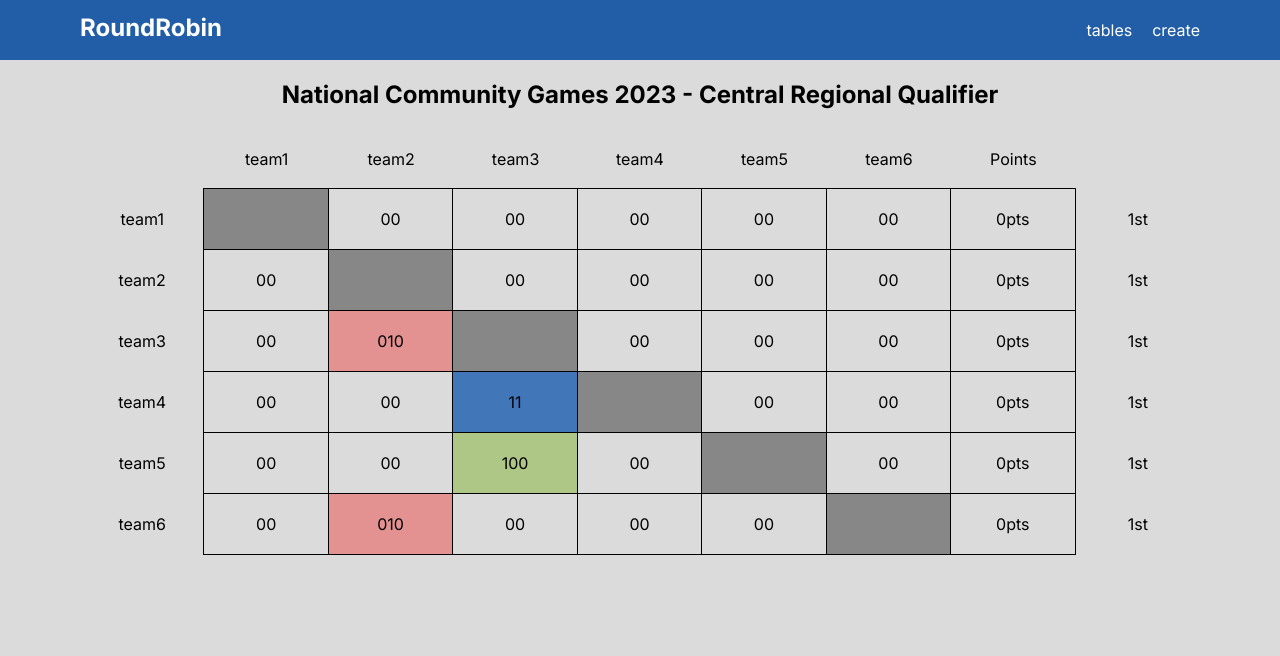
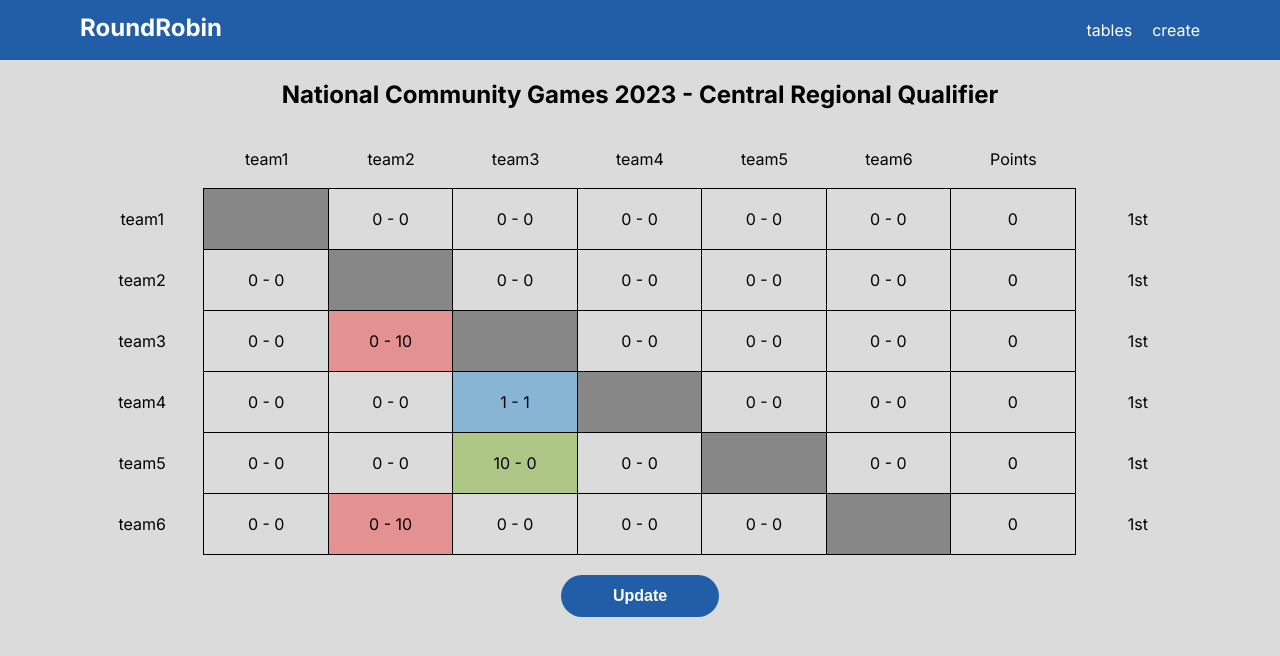
Before and after one commit to geraldhyw/round-robin-maker, a JavaScript app in the folder frontend/: page /indi-table in a window 1280 px wide. Shown: the top 656 px of the page. Built offline with nearby package versions, Linux system fonts and the light colour scheme; the HTML template or start-up script is replaced by a standard one.

Commit message:
improved on indi-table visuals and completed frontend

```diff
--- a/frontend/src/css/IndiTable.css
+++ b/frontend/src/css/IndiTable.css
@@ -29,11 +29,19 @@
 }
 
 .draw {
-    background-color: var(--secondary-blue);
+    background-color: var(--fixture-blue);
 }
 
 .blackout {
     background-color: var(--fixture-grey);
+}
+
+.hoverable {
+    cursor: pointer;
+}
+
+.hoverable:hover, .hoverable:focus {
+    background-color: #bfbfbf;
 }
 
 .three {
@@ -55,3 +63,9 @@
     display: grid;
     grid-template-columns: repeat(9, 1fr);
 }
+
+.indi-button-container {
+    display: flex;
+    justify-content: center;
+    padding: 20px 0px;
+}
--- a/frontend/src/index.css
+++ b/frontend/src/index.css
@@ -23,6 +23,7 @@ code {
   --secondary-blue: #4177b9;
   --fixture-red: #E49191;
   --fixture-green: #AEC786;
+  --fixture-blue: #89B5D4;
   --fixture-grey: #878787;
 }
 
--- a/frontend/src/pages/IndiTable.js
+++ b/frontend/src/pages/IndiTable.js
@@ -7,21 +7,27 @@ const IndiTable = () => {
   let threeTeamTable =
   [
     ['', 'team1', 'team2', 'team3', 'Points', ''],
-    ['team1', '', [0, 0], [0, 0], '0pts', '1st'],
-    ['team2', [0, 0], '', [0, 0], '0pts', '1st'],
-    ['team3', [0, 0], [0, 10], '', '0pts', '1st'],
+    ['team1', '', [0, 0], [1, 1], '0', '1st'],
+    ['team2', [10, 0], '', [0, 0], '0', '1st'],
+    ['team3', [0, 0], [0, 10], '', '0', '1st'],
   ]
 
   let sixTeamTable =
   [
     ['', 'team1', 'team2', 'team3', 'team4', 'team5', 'team6', 'Points', ''],
-    ['team1', '', [0, 0], [0, 0], [0, 0], [0, 0], [0, 0], '0pts', '1st'],
-    ['team2', [0, 0], '', [0, 0], [0, 0], [0, 0], [0, 0], '0pts', '1st'],
-    ['team3', [0, 0], [0, 10], '', [0, 0], [0, 0], [0, 0], '0pts', '1st'],
-    ['team4', [0, 0], [0, 0], [1, 1], '', [0, 0], [0, 0], '0pts', '1st'],
-    ['team5', [0, 0], [0, 0], [10, 0], [0, 0], '',  [0, 0], '0pts', '1st'],
-    ['team6', [0, 0], [0, 10], [0, 0], [0, 0], [0, 0], '', '0pts', '1st'],
+    ['team1', '', [0, 0], [0, 0], [0, 0], [0, 0], [0, 0], '0', '1st'],
+    ['team2', [0, 0], '', [0, 0], [0, 0], [0, 0], [0, 0], '0', '1st'],
+    ['team3', [0, 0], [0, 10], '', [0, 0], [0, 0], [0, 0], '0', '1st'],
+    ['team4', [0, 0], [0, 0], [1, 1], '', [0, 0], [0, 0], '0', '1st'],
+    ['team5', [0, 0], [0, 0], [10, 0], [0, 0], '',  [0, 0], '0', '1st'],
+    ['team6', [0, 0], [0, 10], [0, 0], [0, 0], [0, 0], '', '0', '1st'],
   ]
+
+  // {
+  //   type: "",
+  //   score: "",
+  //   msg: ""
+  // }
 
   return (
     <div>
@@ -54,6 +60,10 @@ const IndiTable = () => {
                 } else {
                   className += " lose"
                 }
+
+                if (rowIndex > colIndex) {
+                  className += " hoverable"
+                }
               }
 
               // check for same team
@@ -62,16 +72,21 @@ const IndiTable = () => {
               }
 
               return (
-                <div key={rowIndex*row.length + colIndex} className={className}>
-                  {item}
+                <div key={rowIndex*row.length + colIndex} className={className} contentEditable>
+                  { Array.isArray(item) ?
+                    item[0] + " - " + item[1]
+                    :
+                    item
+                  }
                 </div>
             )}))
           })}
         </div>
 
-
-
         {/* button */}
+        <div className="indi-button-container">
+					<button className="blue-button">Update</button>
+				</div>
       </div>
     </div>
   )
```
